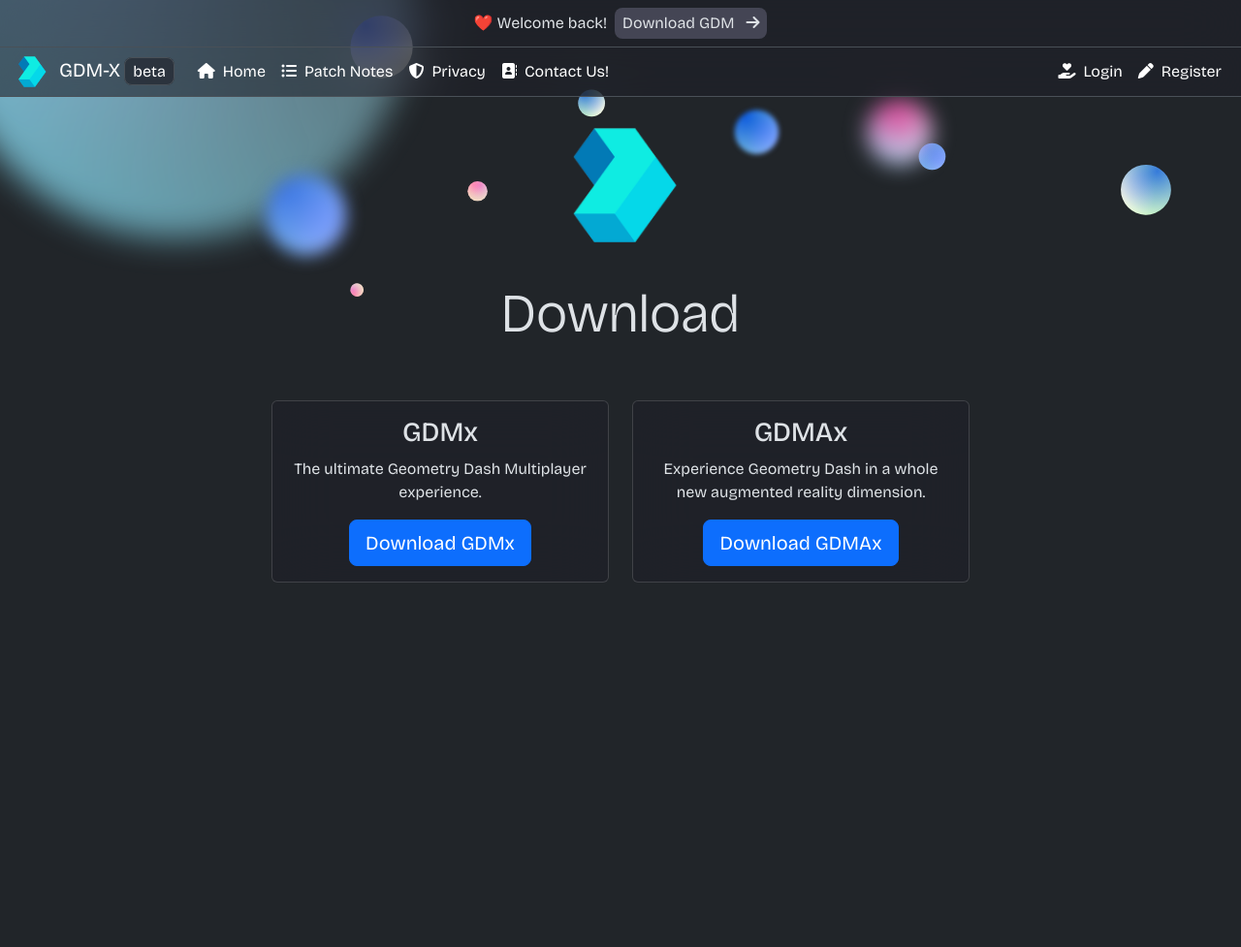
After one commit to Geometry-Dash-Multiplayer/GDMx-Website, a Flask app: page /downloads in a window 1280 px wide. The commit adds this page. Shown: the whole page at 97% size. Run offline with Flask 3, Linux system fonts and the light colour scheme; parts of the project's set-up code (start-up, migrations or seed data) failed here and were passed over; some libraries are stand-ins or nearby versions.

Commit message:
:fire: Added downloads html file and changed styling for index..html

```diff
--- a/routes.py
+++ b/routes.py
@@ -323,3 +323,7 @@ def contact_us():
         return redirect(url_for('index'))
 
     return render_template('contactUs.html')
+
+@app.route('/downloads')
+def downloads():
+    return render_template('downloads.html')
--- a/static/css/site.css
+++ b/static/css/site.css
@@ -112,3 +112,13 @@ html, body {
     font-size: 0.9em;
     line-height: 1.4;
 }
+.download-btn {
+    text-decoration: none;
+    color: inherit; /* or set to any desired color */
+}
+
+.download-btn:hover,
+.download-btn:focus {
+    text-decoration: none;
+    color: inherit; /* or set to any desired hover/focus color */
+}
--- a/templates/Layout.html
+++ b/templates/Layout.html
@@ -18,10 +18,10 @@
     <div class="container-fluid border-bottom d-flex align-items-center justify-content-center py-2">
         <p class="text-center d-flex flex-row align-items-center mb-0">
             <span class="me-2">❤️ Welcome back!</span>
-            <span class="px-2 py-1 rounded-3 up d-block" style="background-color: #444554; cursor: pointer">
+            <a href="{{ url_for('downloads') }}" class="download-btn px-2 py-1 rounded-3 up d-block" style="background-color: #444554; cursor: pointer">
                 Download GDM
                 <i class="fa-solid ms-2 fa-arrow-right"></i>
-            </span>
+            </a>
         </p>
     </div>
 </header>
--- /dev/null
+++ b/templates/downloads.html
@@ -0,0 +1,31 @@
+{% set page_title = "Download" %}
+{% extends "layout.html" %}
+
+{% block content %}
+<div class="container-fluid h-100">
+    <div class="row h-100 align-items-center justify-content-center">
+        <div class="col-12 text-center mb-5">
+            <img src="{{ url_for('static', filename='image/logo.png') }}" alt="GDMx Logo" class="img-fluid mb-4" style="max-height: 150px;">
+            <h1 class="display-4">{{ page_title }}</h1>
+        </div>
+        <div class="col-md-5 col-lg-4 mb-4 hover-right">
+            <div class="card bg-blur commit-card"> <!-- Added commit-card class for shadow and hover effects -->
+                <div class="card-body text-center">
+                    <h3 class="card-title">GDMx</h3>
+                    <p>The ultimate Geometry Dash Multiplayer experience.</p>
+                    <a href="#" class="btn btn-primary btn-lg btn-block">Download GDMx</a>
+                </div>
+            </div>
+        </div>
+        <div class="col-md-5 col-lg-4 mb-4 hover-right">
+            <div class="card bg-blur commit-card"> <!-- Added commit-card class for shadow and hover effects -->
+                <div class="card-body text-center">
+                    <h3 class="card-title">GDMAx</h3>
+                    <p>Experience Geometry Dash in a whole new augmented reality dimension.</p>
+                    <a href="#" class="btn btn-primary btn-lg btn-block">Download GDMAx</a>
+                </div>
+            </div>
+        </div>
+    </div>
+</div>
+{% endblock %}
```
